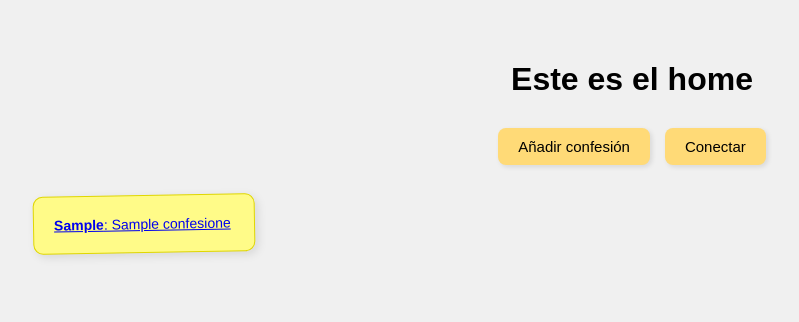
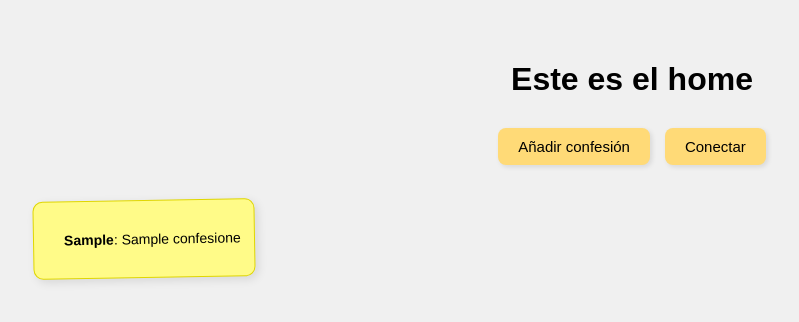
Before and after one commit to maialen09/Confesionario, a Flask app: page /home in a window 1280 px wide. Shown: the top 322 px of the page, without its empty margins (8-807 px from the left). Run offline with Flask 3, Linux system fonts and the light colour scheme; tables that the repository leaves empty hold one stand-in row (values such as "Sample post"); data that the repository does not hold is empty.

Commit message:
boton completo para confesiones

```diff
--- a/static/css/home.css
+++ b/static/css/home.css
@@ -72,3 +72,24 @@ h1 {
     background-color: #ffe38a;
     transform: scale(1.05);
 }
+
+.confesiones li a{
+
+    text-decoration: none;
+    color: black;
+}
+
+.confesion-link {
+    display: block;
+    width: 100%;
+    height: 100%;
+    text-decoration: none;
+    color: inherit;
+    padding: 10px;
+}
+li {
+    cursor: pointer;
+    border: 1px solid #ccc;
+    margin: 5px 0;
+    border-radius: 5px;
+}
--- a/templates/home.html
+++ b/templates/home.html
@@ -20,7 +20,7 @@
             {% for confesion in confesioness %}
 
             <li>
-                <a href="{{ url_for('ver_confesion', id=confesion[3]) }}">
+                <a class="confesion-link" href="{{ url_for('ver_confesion', id=confesion[3]) }}">
                   <strong>{{ confesion[0] }}</strong>: {{ confesion[1] }}
                 </a>
             </li>
```
